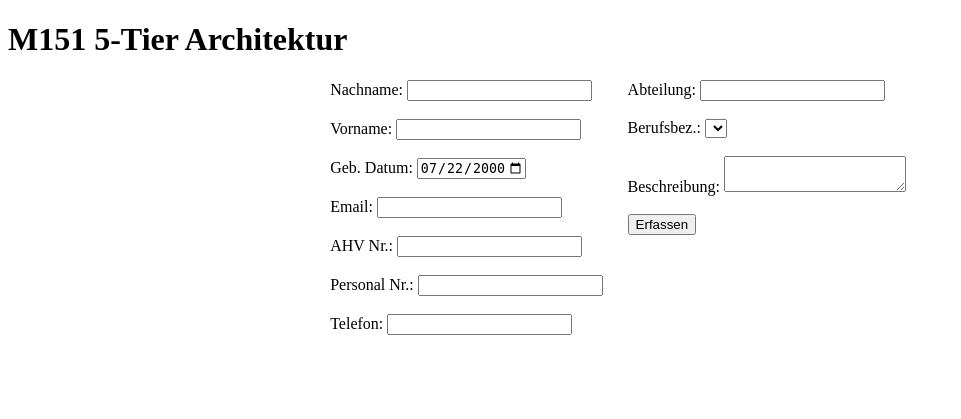
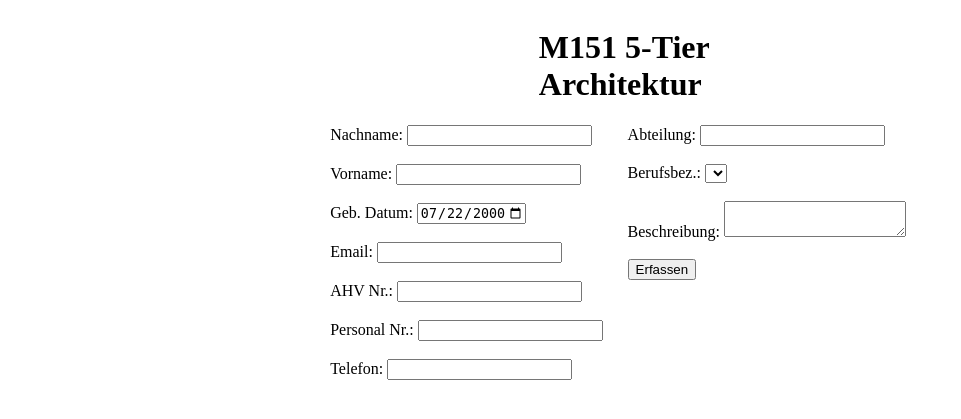
Before and after one commit to NateWidmer/personaldaten_erfassen, a PHP site: page / in a window 1280 px wide. Shown: the top 419 px of the page, without its empty margins (0-961 px from the left). Run offline with PHP 8.4, Linux system fonts and the light colour scheme; lists and menus that the app fills with data are empty.

Commit message:
added html and css

```diff
--- a/PL/index.html
+++ b/PL/index.html
@@ -11,8 +11,13 @@
 </head>
 
 <body text="#000000" bgcolor="#FFFFFF" link="#FF0000" alink="#FF0000" vlink="#FF0000">
+
+  <div class="container">
+    <div class="row">
+      <div class="three columns">
         <h1>M151 5-Tier Architektur</h1>
-
+      </div>
+    </div>
     <div class="row">
       <form action="../BL/4_tier.php" METHOD="POST">
         <div class="six columns">
@@ -32,6 +37,7 @@
         </div>
         <INPUT TYPE=SUBMIT NAME="cmd_login" VALUE="Erfassen" ID="cmd_login">
       </form>
+    </div>
   </div>
 </body>
 
--- a/PL/style.css
+++ b/PL/style.css
@@ -1,5 +1,14 @@
 
 /* BOX-STRUKTUREN */
+
+.container {
+    position: relative;
+    width: 100%;
+    max-width: 960px;
+    margin: 0 auto;
+    padding: 0 20px;
+    box-sizing: border-box;
+}
 
 .column,
 .columns {
@@ -147,21 +156,6 @@
     margin-left: 52%;
 }
 
-.u-full-width {
-    width: 100%;
-    box-sizing: border-box;
-}
-
-.right {
-    padding-left: 1rem;
-    text-align: left;
-}
-
-.left {
-    padding-right: 1rem;
-    text-align: right;
-}
-
 .container:after,
 .trow:after,
 .u-cf {
```
Lines whose indentation alone changed are shown as unchanged.
